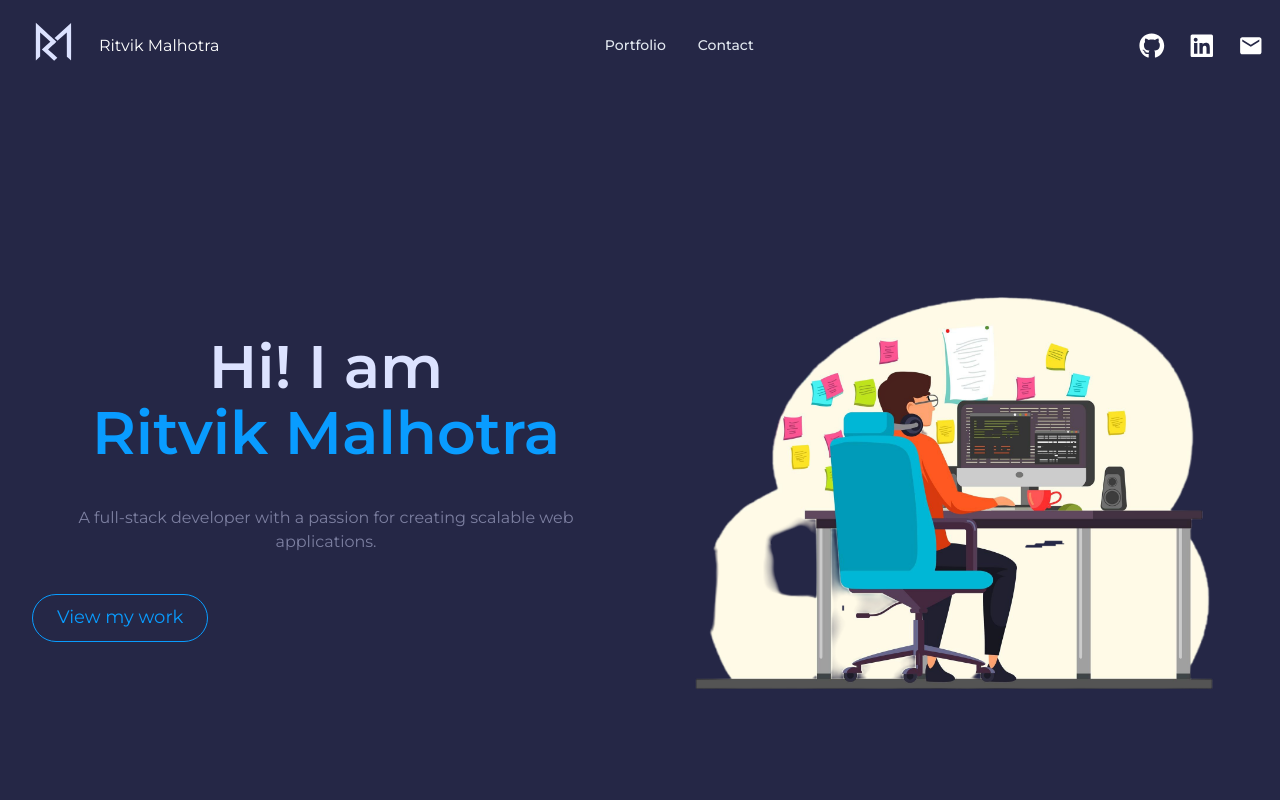
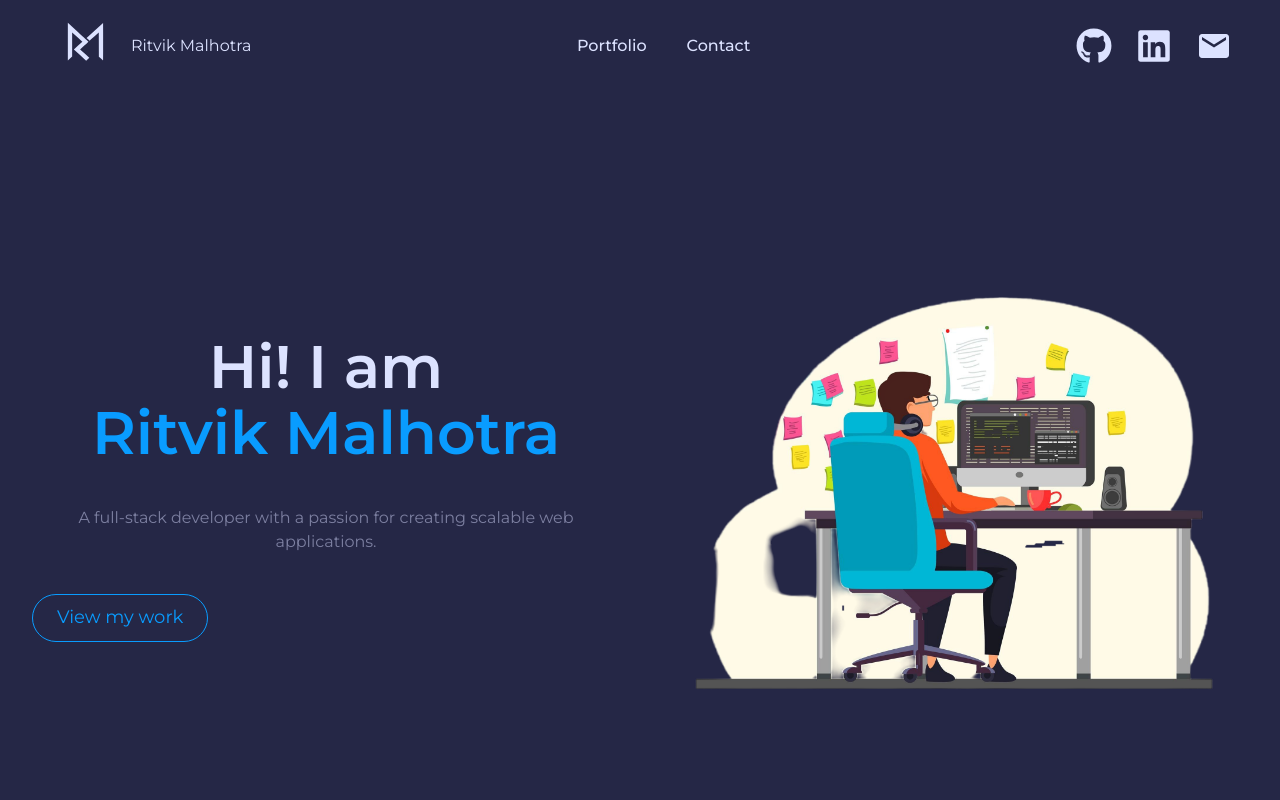
Before and after one commit to ritvik0109/portfolio-website, a Next.js app: page / in a window 1280 px wide. Shown: the top 800 px of the page. Built offline with nearby package versions, Linux system fonts and the light colour scheme.

Commit message:
style: updates social icon sizes, and transitions on navbar

```diff
--- a/src/components/NavBar/NavBar.tsx
+++ b/src/components/NavBar/NavBar.tsx
@@ -7,7 +7,6 @@ import {
   Stack,
   useColorModeValue,
   useColorMode,
-  useBreakpointValue,
   Link,
   Divider,
 } from "@chakra-ui/react";
@@ -39,38 +38,35 @@ const NAV_ITEMS: NavItem[] = [
 
 export default function NavBar() {
   const { colorMode, toggleColorMode } = useColorMode();
-  const linkColor = useColorModeValue("gray.600", "gray.200");
   const linkHoverColor = useColorModeValue("gray.800", "#099cff");
-  const iconSize = useBreakpointValue({
-    base: "6vw",
-    sm: "4vw",
-    md: "3vw",
-    lg: "2vw",
-  });
 
   return (
-    <Box width="100%">
+    <Box width="100%" px={{ base: 4, md: 8, lg: 12 }}>
       <Flex
         bg={useColorModeValue("white", "background")}
-        color={useColorModeValue("gray.600", "white")}
+        color={useColorModeValue("gray.600", "#DCE2FF")}
         minH={"60px"}
         py={{ base: 2 }}
-        px={{ base: 4 }}
         borderBottom={1}
         align={"center"}
       >
         <Logo />
+
+        <Flex
+          display={{ base: "none", md: "flex" }}
+          alignItems="center"
+          justifyContent="space-between"
+          flexGrow={1}
+        >
           <Flex flex={{ base: 1 }} justify="center">
             <Stack direction={"row"} spacing={4}>
               {NAV_ITEMS.map((navItem) => (
                 <Box
                   key={navItem.label}
                   as="a"
-                p={2}
+                  p={3}
                   href={navItem.href ?? "#"}
-                fontSize={"sm"}
                   fontWeight={500}
-                color={linkColor}
                   _hover={{
                     color: linkHoverColor,
                     transform: "scale(1.1)",
@@ -83,13 +79,22 @@ export default function NavBar() {
             </Stack>
           </Flex>
 
-        <Box display="flex" justifyContent="center" alignItems="center" gap="6">
+          <Box
+            display="flex"
+            justifyContent="center"
+            alignItems="center"
+            gap="6"
+          >
             <Link href={content.contact.github} isExternal aria-label="GitHub">
               <Box
                 as={FaGithub}
-              boxSize={iconSize}
+                boxSize={{ base: "32px", lg: "36px" }}
                 transition="transform 0.2s"
-              _hover={{ transform: "scale(1.2)" }}
+                _hover={{
+                  transform: "scale(1.2)",
+                  transition: "all 0.4s ease-in-out",
+                  color: linkHoverColor,
+                }}
               />
             </Link>
             <Link
@@ -99,17 +104,25 @@ export default function NavBar() {
             >
               <Box
                 as={FaLinkedin}
-              boxSize={iconSize}
+                boxSize={{ base: "32px", lg: "36px" }}
                 transition="transform 0.2s"
-              _hover={{ transform: "scale(1.2)" }}
+                _hover={{
+                  transform: "scale(1.2)",
+                  transition: "all 0.4s ease-in-out",
+                  color: linkHoverColor,
+                }}
               />
             </Link>
             <Link href={"mailto:" + content.contact.email} aria-label="Email">
               <Box
                 as={MdEmail}
-              boxSize={iconSize}
+                boxSize={{ base: "32px", lg: "36px" }}
                 transition="transform 0.2s"
-              _hover={{ transform: "scale(1.2)" }}
+                _hover={{
+                  transform: "scale(1.2)",
+                  transition: "all 0.4s ease-in-out",
+                  color: linkHoverColor,
+                }}
               />
             </Link>
             {/* TODO: Uncomment toggle for Light mode once colour scheme ready  */}
@@ -122,7 +135,7 @@ export default function NavBar() {
             />
             <Box
               as={colorMode === "light" ? MoonIcon : SunIcon}
-            boxSize={iconSize}
+              boxSize={{ base: "32px", lg: "36px" }}
               transition="transform 0.2s"
               _hover={{ transform: "scale(1.2)", cursor: "pointer" }}
               onClick={toggleColorMode}
@@ -130,6 +143,7 @@ export default function NavBar() {
             /> */}
           </Box>
         </Flex>
+      </Flex>
     </Box>
   );
 }
```
Lines whose indentation alone changed are shown as unchanged.
